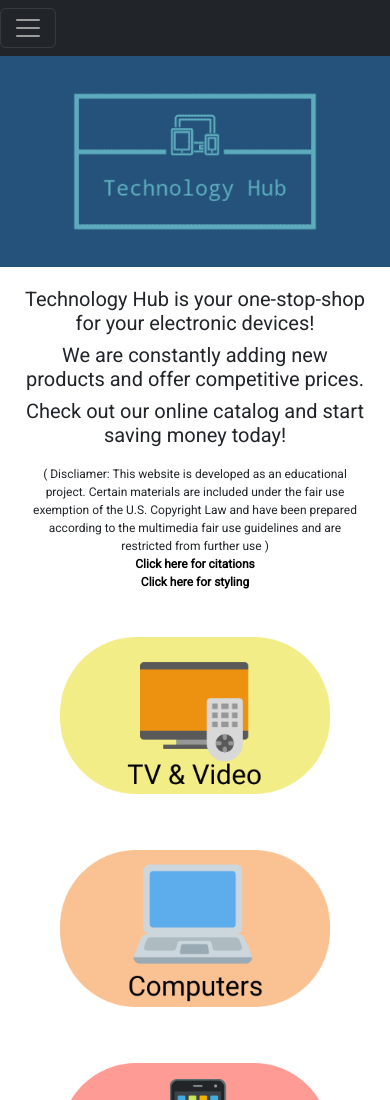
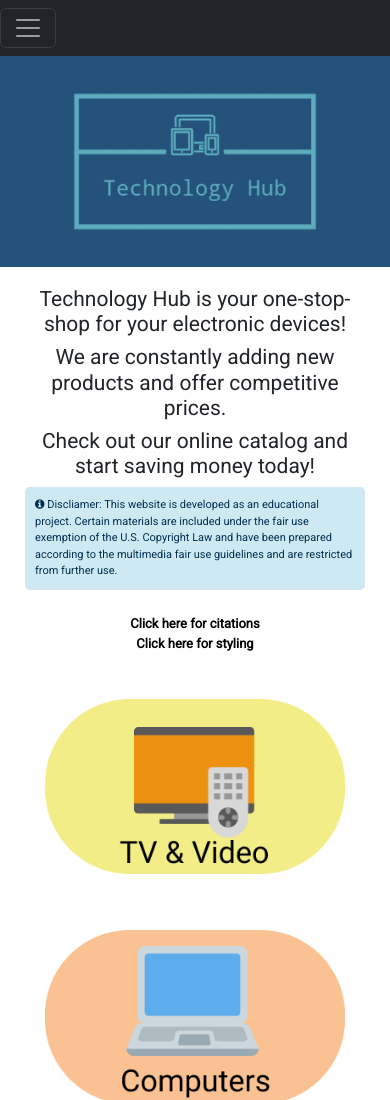
Before and after one commit to aabdulk862/technology-hub, a plain HTML site: page index.html in a window 390 px wide. Shown: the top 1100 px of the page. Drawn offline with nearby package versions, Linux system fonts and the light colour scheme.

Commit message:
disclaimer msg

```diff
--- a/index.html
+++ b/index.html
@@ -72,18 +72,21 @@
       <img src="./img/banner.png" alt="Banner" />
     </header>
 
-    <div class="content links">
+    <div class="content">
       <h1>Technology Hub is your one-stop-shop for your electronic devices!</h1>
       <h1>
         We are constantly adding new products and offer competitive prices.
       </h1>
-      <h1>Check
-        out our online catalog and start saving money today!</h1>
-      <p class="disclaimer">
-        ( Discliamer: This website is developed as an educational project.
-        Certain materials are included under the fair use exemption of the U.S.
-        Copyright Law and have been prepared according to the multimedia fair
-        use guidelines and are restricted from further use )
+      <h1>Check out our online catalog and start saving money today!</h1>
+    </div>
+    <div class="info-msg">
+      <i class="fa fa-info-circle"></i>
+      Discliamer: This website is developed as an educational project. Certain
+      materials are included under the fair use exemption of the U.S. Copyright
+      Law and have been prepared according to the multimedia fair use guidelines
+      and are restricted from further use.
+    </div>
+    <p class="citations links">
       <br /><a
         href="./citations.html"
         target="_blank"
@@ -95,7 +98,6 @@
         ><b>Click here for styling</b>
       </a>
     </p>
-    </div>
 
     <div class="flex-container hover01 column" id="card">
       <div class="flex-items">
--- a/stlye.css
+++ b/stlye.css
@@ -1,4 +1,5 @@
 @import url('https://fonts.googleapis.com/css2?family=Roboto&display=swap');
+@import url('//maxcdn.bootstrapcdn.com/font-awesome/4.2.0/css/font-awesome.min.css');
 html {
   box-sizing: border-box;
 }
@@ -8,6 +9,35 @@ body {
   min-height: 100vh;
   font-family: 'Roboto', sans-serif;
 }
+
+/* Messages Stylings */
+.info-msg,
+.success-msg,
+.warning-msg,
+.error-msg {
+  margin: 5px 90px;
+  padding: 10px 10px;
+  border-radius: 5px;
+  font-size: 16px;
+
+}
+.info-msg {
+  color: rgb(2, 47, 82);
+  background-color: rgb(206, 233, 241);
+}
+.success-msg {
+  color: #270;
+  background-color: #DFF2BF;
+}
+.warning-msg {
+  color: #9F6000;
+  background-color: #FEEFB3;
+}
+.error-msg {
+  color: #D8000C;
+  background-color: #FFBABA;
+}
+/* Messages Stylings */
 
 .navbar-collapse{
   padding-left: 10px;
@@ -34,13 +64,13 @@ header img {
 }
 
 .content h1{
-  font-size: 32px;
+  font-size: 35px;
   text-align: center;
 }
 
-.disclaimer{
-  padding-top: 10px;
+.citations{
   text-align: center;
+  font-size: 16px;
 }
 
 .links a, .links a:hover{
@@ -49,8 +79,9 @@ header img {
 }
 
 .homeImage{
-  width: 270px;
+  width: 300px;
   height: auto;
+
 }
 
 .flex-container {
@@ -213,11 +244,7 @@ table{
   }
 
   .content h1{
-    font-size: 20px;
-  }
-
-  .content p{
-    font-size: 12px;
+    font-size: 21px;
   }
 
   header img {
@@ -225,6 +252,18 @@ table{
     transform: translateX(-50%);
     object-fit: cover;
   }
+
+.info-msg,
+.success-msg,
+.warning-msg,
+.error-msg {
+  font-size: 11px;
+  margin: 5px 25px;
+}
+
+.citations{
+  font-size: 13px;
+}
 
   fieldset {
     background-color: #eeeeee;
```
Lines whose indentation alone changed are shown as unchanged.
